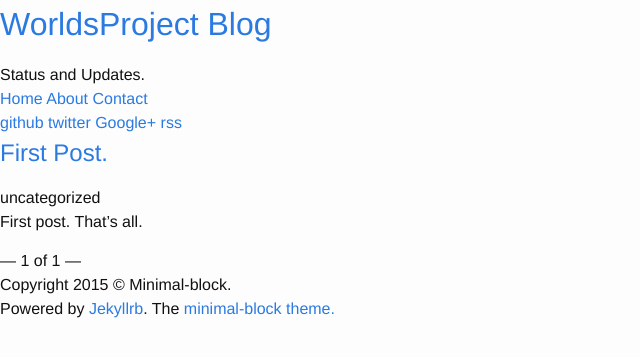
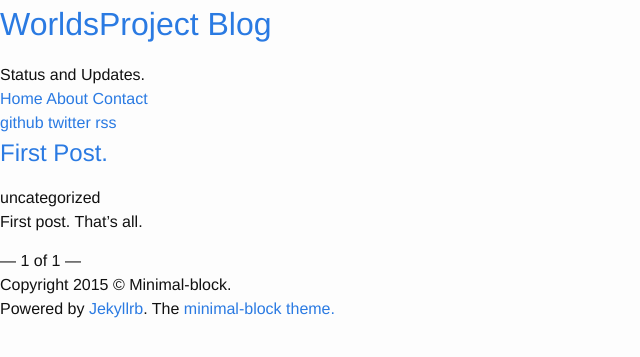
Before and after one commit to worldsproject/blog, a Jekyll site: the page built from index.html, in a window 1280 px wide. Shown: the top 357 px of the page, without its empty margins (0-640 px from the left). Built offline with Jekyll 4.4.1, drawn with Linux system fonts in a browser that asks for light colours; Markdown is read by kramdown in place of the engine named in the settings; the list of posts is cut into pages by our own code.

Commit message:
Removed G+ link.

```diff
--- a/_layouts/default.html
+++ b/_layouts/default.html
@@ -45,7 +45,6 @@
         <div class="module links color-3">
             <a href="https://github.com/{{ site.github }}" title="Profile in Github" target="_blank">github</a>
             <a href="https://twitter.com/{{ site.twitter }}" title="Profile in Twitter" target="_blank">twitter</a>
-            <a href="https://plus.google.com/{{ site.google }}" title="Profile in Google+" target="_blank">Google+</a>
             <a href="{{ site.url }}/feed.xml" title="Suscribe to RSS" target="_blank">rss</a>
         </div>
 
```
